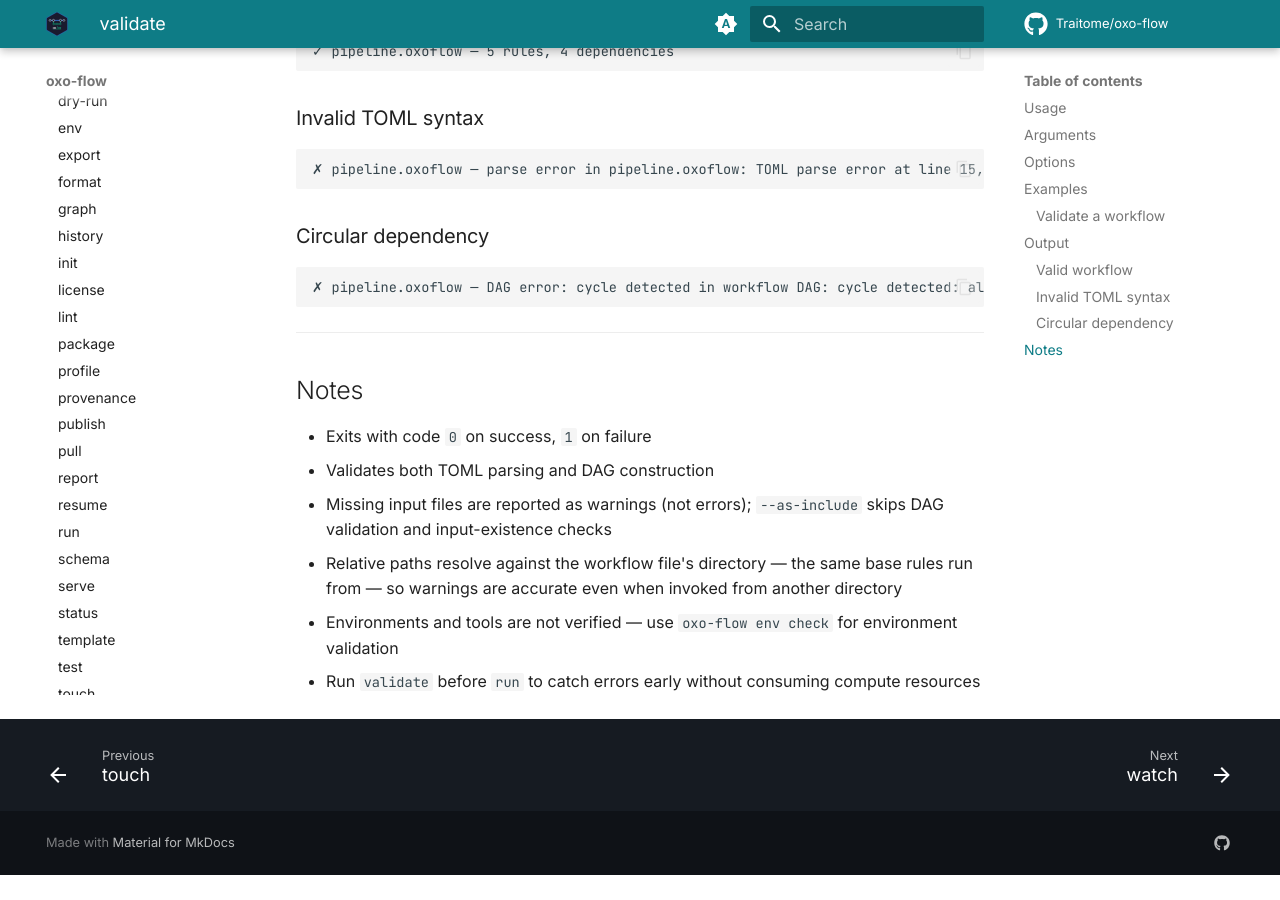
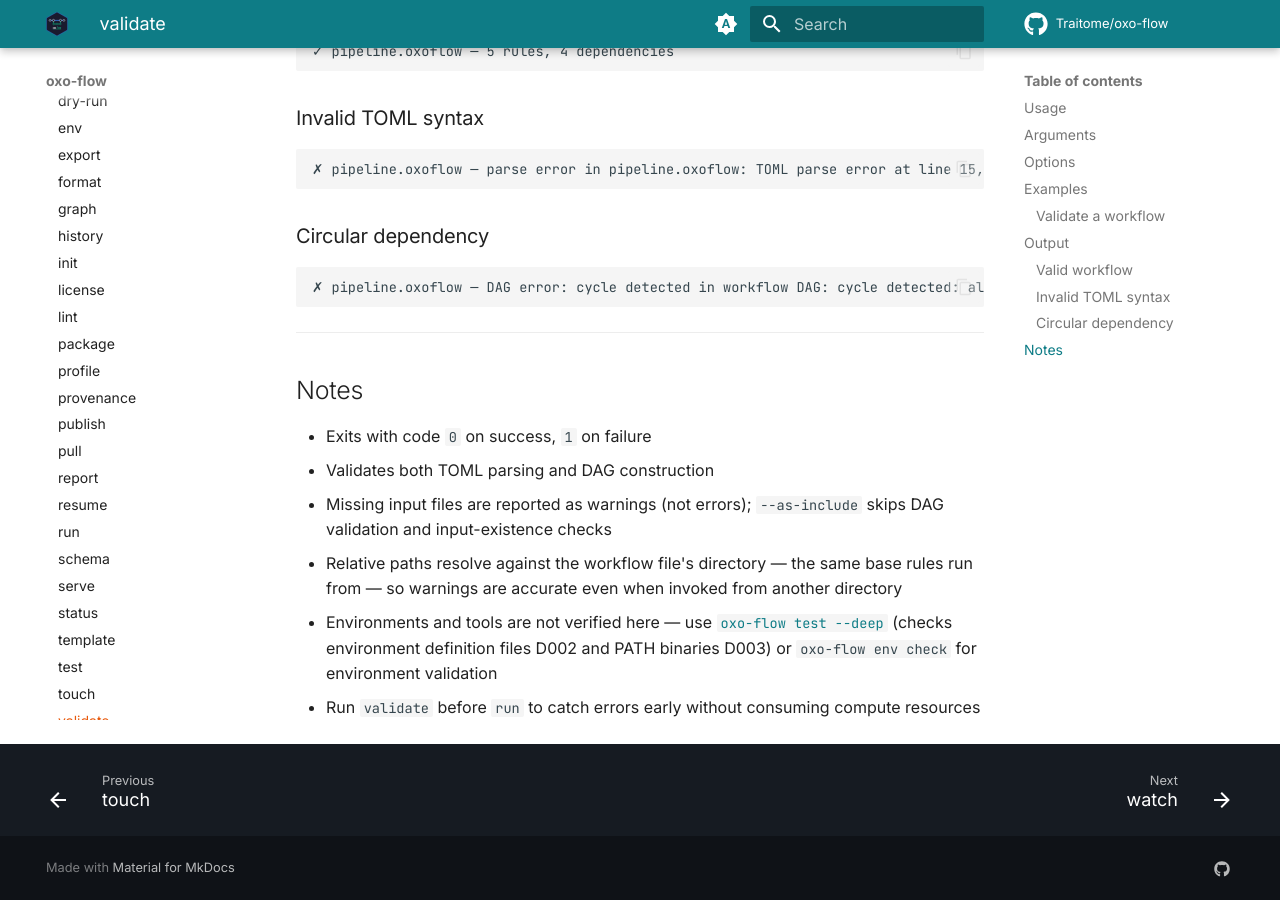
Before and after one commit to Traitome/oxo-flow, an MkDocs documentation site: the page built from docs/guide/src/commands/validate.md, in a window 1280 px wide and 900 px high, scrolled down 1283 px. Built offline with MkDocs 1.6.1 and Material for MkDocs 9.7.7, drawn with Linux system fonts in a browser that asks for light colours; comment, search, counter and statistics services are not loaded; before the commit the page ends 2158 px from its top, so only the background shows below that.

Commit message:
docs: cross-link validate/env to test --deep (D002/D003 cover env files and PATH binaries, issue #64 follow-up)

```diff
--- a/docs/guide/src/commands/validate.md
+++ b/docs/guide/src/commands/validate.md
@@ -68,5 +68,8 @@ oxo-flow validate pipeline.oxoflow
 - Validates both TOML parsing and DAG construction
 - Missing input files are reported as warnings (not errors); `--as-include` skips DAG validation and input-existence checks
 - Relative paths resolve against the workflow file's directory — the same base rules run from — so warnings are accurate even when invoked from another directory
-- Environments and tools are not verified — use `oxo-flow env check` for environment validation
+- Environments and tools are not verified here — use
+  [`oxo-flow test --deep`](test.md#deep-checks-deep) (checks environment
+  definition files D002 and PATH binaries D003) or `oxo-flow env check`
+  for environment validation
 - Run `validate` before `run` to catch errors early without consuming compute resources
```
Also changed, not shown: docs/guide/src/commands/env.md (+3 -0 lines).
